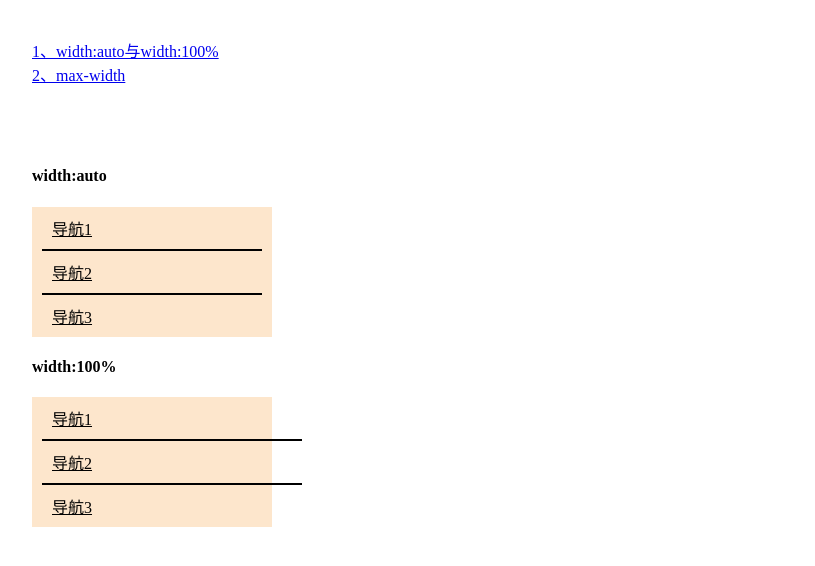
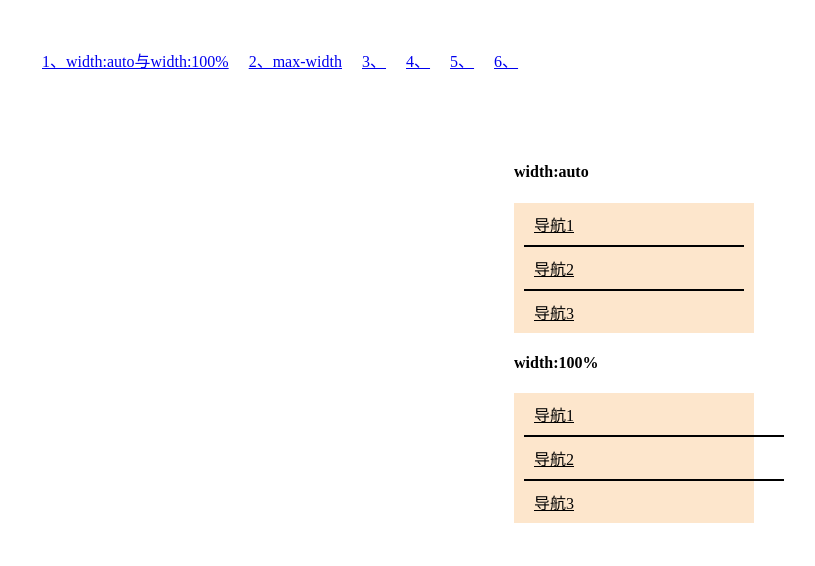
Before and after one commit to JuliaJaJa/css-demo, a Vue app: page /#/css1 in a window 1280 px wide. Shown: the top 566 px of the page, without its empty margins (6-821 px from the left). Built offline with nearby package versions, Linux system fonts and the light colour scheme.

Commit message:
feat: new_file

```diff
--- a/src/App.vue
+++ b/src/App.vue
@@ -3,13 +3,17 @@
  * @Author: huyi2
  * @Date: 2021-08-09 16:12:12
  * @LastEditors: huyi2
- * @LastEditTime: 2021-08-10 19:22:32
+ * @LastEditTime: 2021-08-10 20:01:21
 -->
 <template>
   <div id="app" class="app">
     <div class="title">
-      <router-link to="/css1">1、width:auto与width:100%</router-link>
-      <router-link to="/css2">2、max-width</router-link>
+      <router-link class="title_item" to="/css1">1、width:auto与width:100%</router-link>
+      <router-link class="title_item" to="/css2">2、max-width</router-link>
+      <router-link class="title_item" to="/css3">3、</router-link>
+      <router-link class="title_item" to="/css4">4、</router-link>
+      <router-link class="title_item" to="/css5">5、</router-link>
+      <router-link class="title_item" to="/css6">6、</router-link>
     </div>
     <div class="content">
       <router-view/>
@@ -23,17 +27,17 @@ export default {
 }
 </script>
 
-<style lang="less">
+<style lang="less" scoped>
 .app {
   .title {
     display: flex;
-    flex-direction: column;
     padding: 30px;
-    margin: 0 auto;
+    &_item {
+      margin: 10px;
+    }
   }
   .content {
     padding: 30px;
-    // border: 1px dashed #eeeeee;
   }
 }
 </style>
--- a/src/router/index.js
+++ b/src/router/index.js
@@ -1,3 +1,10 @@
+/*
+ * @Descripttion:
+ * @Author: huyi2
+ * @Date: 2021-08-09 16:12:12
+ * @LastEditors: huyi2
+ * @LastEditTime: 2021-08-10 19:52:14
+ */
 import Vue from 'vue'
 import Router from 'vue-router'
 
@@ -14,6 +21,26 @@ export default new Router({
       path: '/css2',
       name: 'css2',
       component: () => import('@/views/css2')
+    },
+    {
+      path: '/css3',
+      name: 'css3',
+      component: () => import('@/views/css3')
+    },
+    {
+      path: '/css4',
+      name: 'css4',
+      component: () => import('@/views/css4')
+    },
+    {
+      path: '/css5',
+      name: 'css5',
+      component: () => import('@/views/css5')
+    },
+    {
+      path: '/css6',
+      name: 'css6',
+      component: () => import('@/views/css6')
     }
   ]
 })
--- a/src/views/css1.vue
+++ b/src/views/css1.vue
@@ -18,6 +18,7 @@
 <style lang="less" scoped>
 .container {
   width: 240px;
+  margin: 0 auto;
 }
 .width {
   width: 100%;
--- a/src/views/css2.vue
+++ b/src/views/css2.vue
@@ -10,7 +10,7 @@
 
 </template>
 
-<style lang="less">
+<style lang="less" scoped>
 .container {
   text-align: center;
   line-height: 200px;
--- /dev/null
+++ b/src/views/css3.vue
@@ -0,0 +1,7 @@
+<!--
+ * @Descripttion:
+ * @Author: huyi2
+ * @Date: 2021-08-10 19:51:07
+ * @LastEditors: huyi2
+ * @LastEditTime: 2021-08-10 19:51:08
+-->
--- /dev/null
+++ b/src/views/css4.vue
@@ -0,0 +1,7 @@
+<!--
+ * @Descripttion:
+ * @Author: huyi2
+ * @Date: 2021-08-10 19:57:00
+ * @LastEditors: huyi2
+ * @LastEditTime: 2021-08-10 19:57:00
+-->
--- /dev/null
+++ b/src/views/css5.vue
@@ -0,0 +1,7 @@
+<!--
+ * @Descripttion:
+ * @Author: huyi2
+ * @Date: 2021-08-10 19:57:06
+ * @LastEditors: huyi2
+ * @LastEditTime: 2021-08-10 19:57:06
+-->
--- /dev/null
+++ b/src/views/css6.vue
@@ -0,0 +1,7 @@
+<!--
+ * @Descripttion:
+ * @Author: huyi2
+ * @Date: 2021-08-10 19:57:11
+ * @LastEditors: huyi2
+ * @LastEditTime: 2021-08-10 19:57:12
+-->
```
